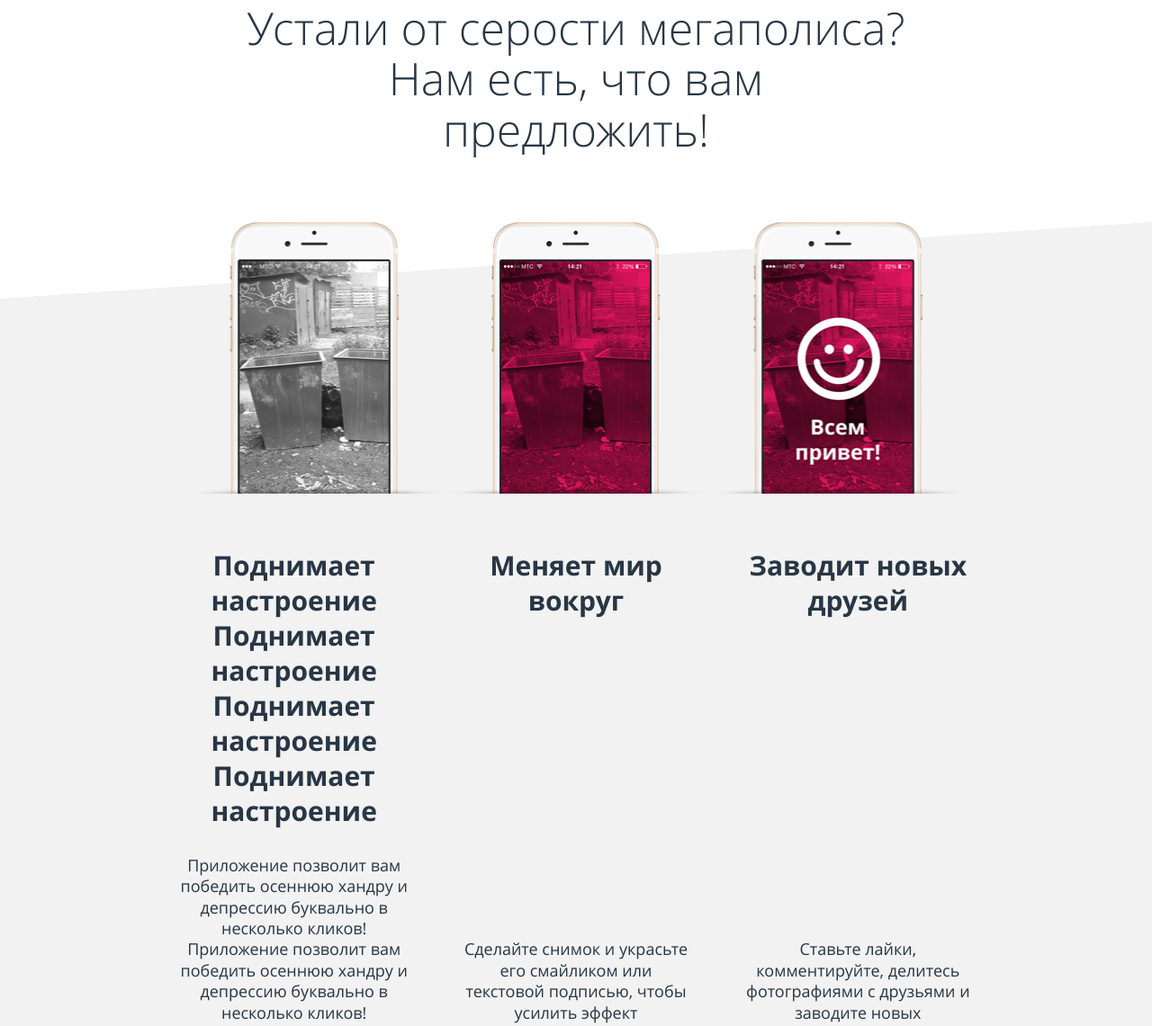
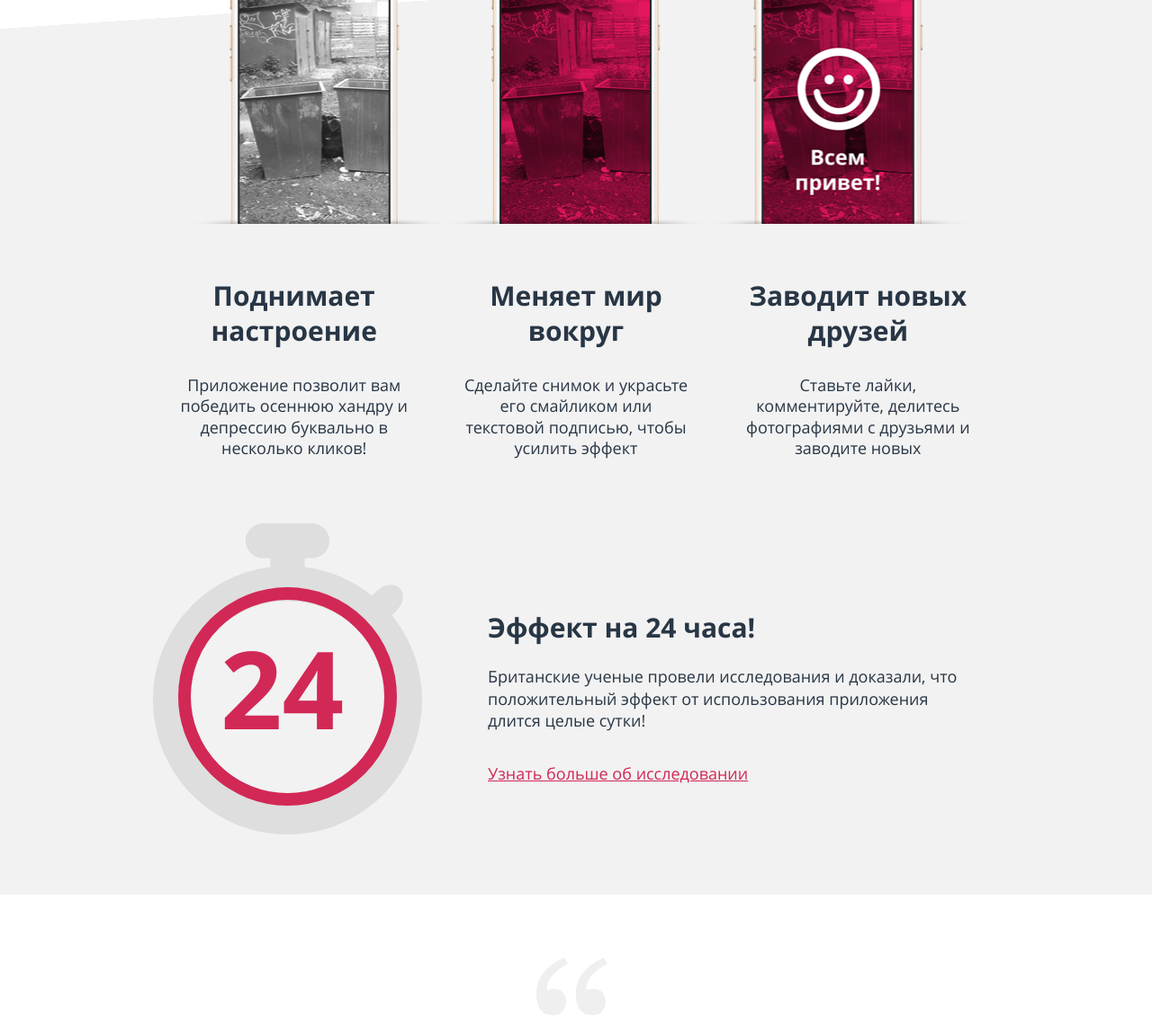
Before and after one commit to Viktoria1592/pink, a website: page app/index.html in a window 1280 px wide. Shown: the part 1220-2361 px from the top of the page at 90% size. Drawn offline with Linux system fonts and the light colour scheme.

Commit message:
удалены лишние элементы в разметке

```diff
--- a/app/index.html
+++ b/app/index.html
@@ -27,7 +27,7 @@
             </div>
         </nav>
         <div class="page-header__wrapper">
-            <div class="app-information"> <b class="app-information__title-main  app-information__title-main--pos">Взгляните на жизнь иначе! Взгляните на жизнь иначе! Взгляните на жизнь иначе!</b> <a class="link-item  link-item--type-block  link-item--color-white  link-item--size-small  link-item--border-white  link-item--pos  link-item--size" href="#">Скачать приложение</a>
+            <div class="app-information"> <b class="app-information__title-main  app-information__title-main--pos">Взгляните на жизнь иначе!</b> <a class="link-item  link-item--type-block  link-item--color-white  link-item--size-small  link-item--border-white  link-item--pos  link-item--size" href="#">Скачать приложение</a>
                 <div class="app-list  app-list--pos"> <a class="app-list__item  app-list__item--pos  app-list__item--apple" href="#">Apple</a> <a class="app-list__item app-list__item--pos   app-list__item--android" href="#">Android</a> <a class="app-list__item  app-list__item--pos  app-list__item--windows" href="#">Windows</a> </div>
                 <p class="app-information__text">Доступно для iPhone, iPad, Android, Windows phone, Mac OS, Windows 8</p>
             </div>
@@ -49,8 +49,8 @@
                         <source media="(min-width:700px)" srcset="img/iphone-screen-3-tablet@1x.png"> <img class="features__photo" src="img/iphone-screen-mobile@1x.png" alt="Фото-3"> </picture>
                 </div>
                 <div class="features__points">
-                    <div class="features__item"> <b class="features__item-title">Поднимает настроение Поднимает настроение Поднимает настроение Поднимает настроение</b>
-                        <p class="features__item-text">Приложение позволит вам победить осеннюю хандру и депрессию буквально в несколько кликов! Приложение позволит вам победить осеннюю хандру и депрессию буквально в несколько кликов!</p>
+                    <div class="features__item"> <b class="features__item-title">Поднимает настроение</b>
+                        <p class="features__item-text">Приложение позволит вам победить осеннюю хандру и депрессию буквально в несколько кликов! </p>
                     </div>
                     <div class="features__item"> <b class="features__item-title">Меняет мир вокруг</b>
                         <p class="features__item-text">Сделайте снимок и украсьте его смайликом или текстовой подписью, чтобы усилить эффект</p>
--- a/app/sass/blocks/_advantages.scss
+++ b/app/sass/blocks/_advantages.scss
@@ -13,9 +13,7 @@
             background-color: $color-small;
         }
     }
-//    &__title {
-//        @include visual-hide;
-//    }
+
     &__wrapper {
         @include wrapper;
          display: flex;
```
Also changed, not shown: app/sass/blocks/_features.scss (+1 -7 lines).
